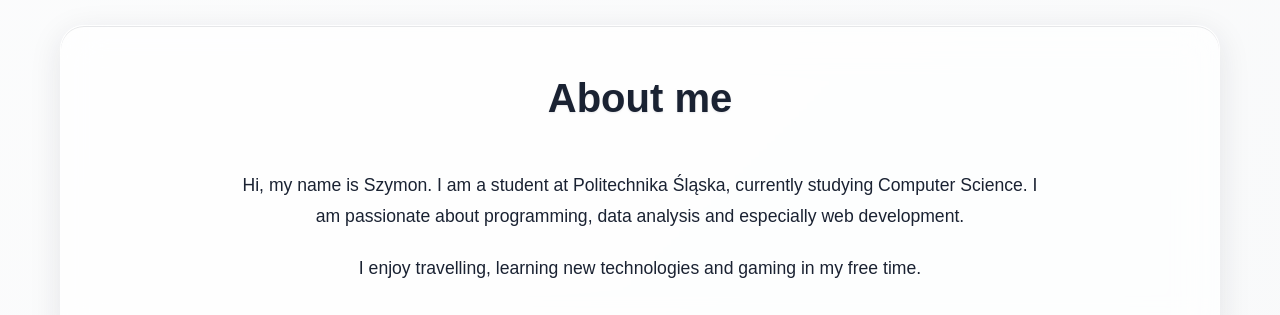
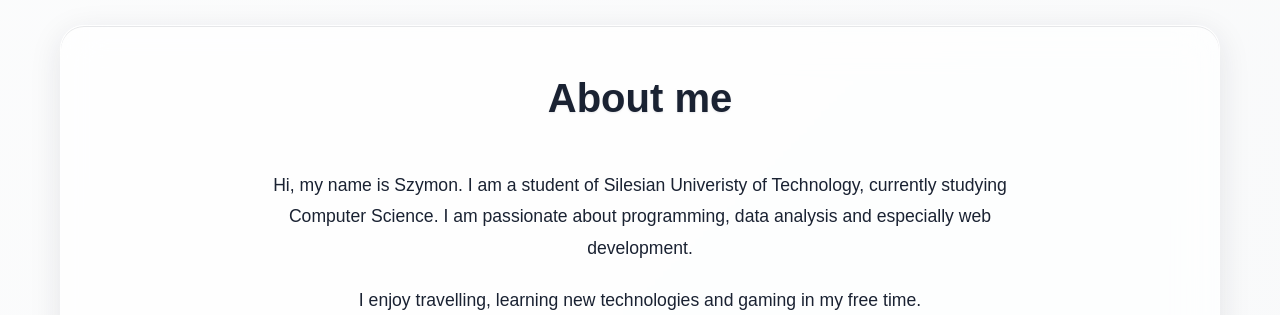
Before and after one commit to szymon-owczarek/mi-snyJe-, a website: page index.html in a window 1280 px wide. Shown: the part 2794-3109 px from the top of the page. Drawn offline with Linux system fonts and the light colour scheme; no server answers.

Commit message:
Update index.html

```diff
--- a/index.html
+++ b/index.html
@@ -247,7 +247,7 @@
             <h2>About me</h2>
             <div class="about-content">
                 <div class="about-text">
-                    <p>Hi, my name is Szymon. I am a student at Politechnika Śląska,
+                    <p>Hi, my name is Szymon. I am a student of Silesian Univeristy of Technology,
                         currently studying Computer Science. I am passionate about programming,
                         data analysis and especially web development.</p>
                     <p>I enjoy travelling, learning new technologies and gaming in my free time.</p>
```
